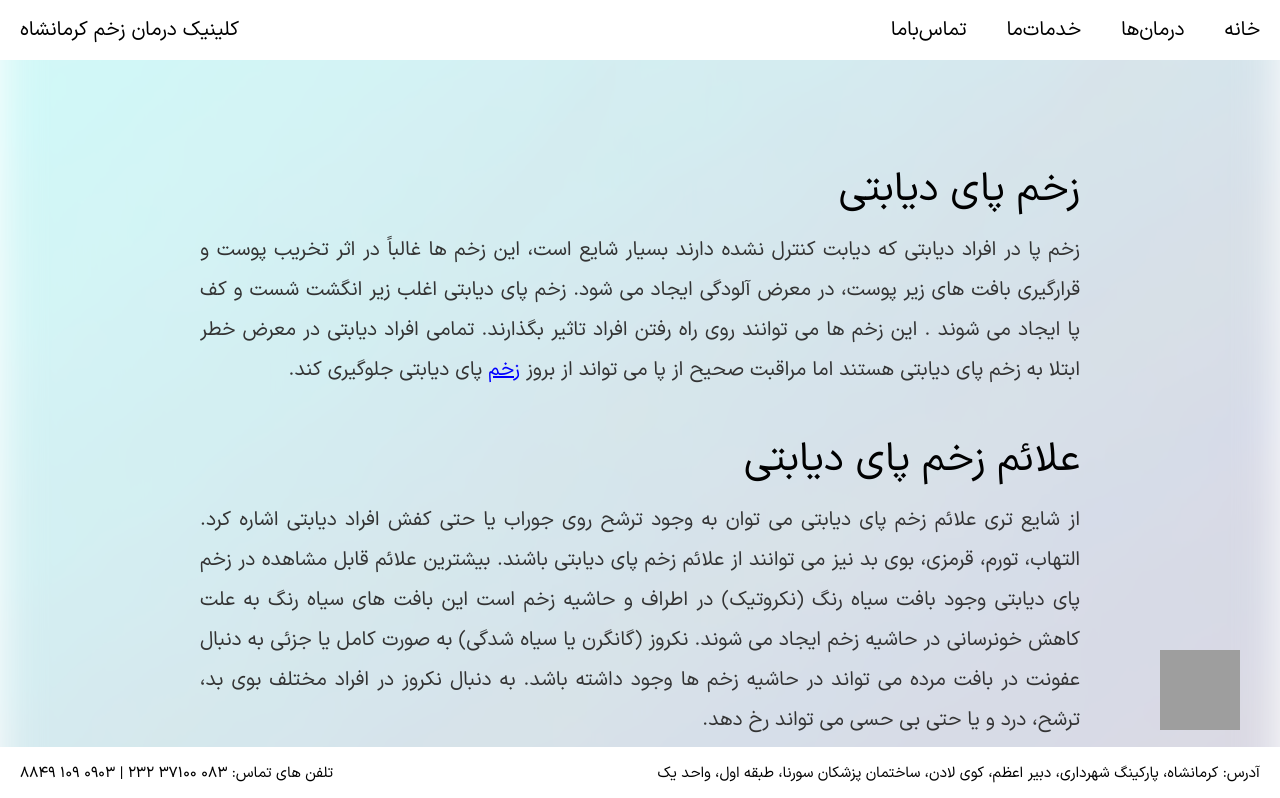
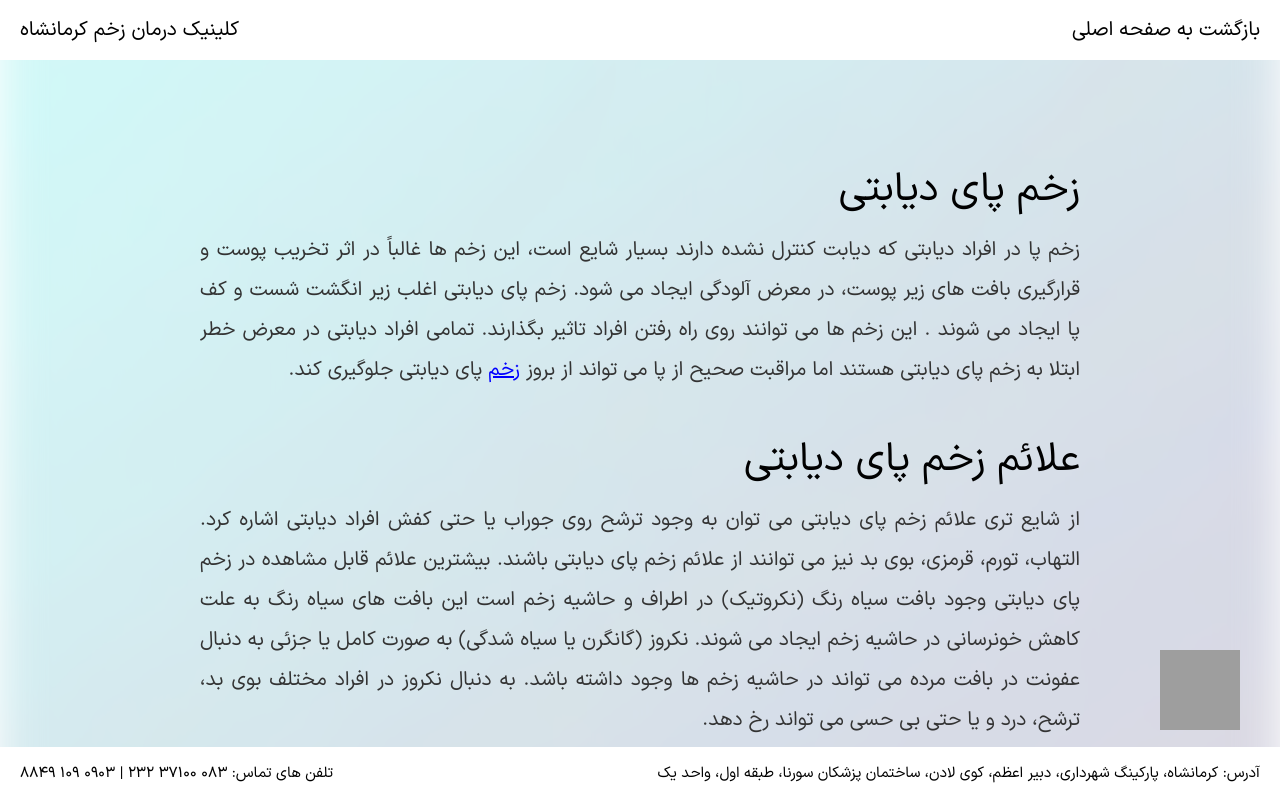
Before and after one commit to JalalHamed/rasouli-clinic, a React (Create React App) app: page /foot-injury in a window 1280 px wide. Shown: the top 798 px of the page. Built offline with nearby package versions, Linux system fonts and the light colour scheme; grey boxes are pictures that could not be loaded.

Commit message:
fix app bar in different pages

```diff
--- a/src/App.js
+++ b/src/App.js
@@ -6,7 +6,6 @@ import { useState, useEffect } from 'react';
 import Home from './pages/home/Home';
 import FootInjury from './pages/foot-injury/FootInjury';
 // Components
-import AppBar from './components/AppBar';
 import Loading from './components/Loading';
 // Styles
 import './app.scss';
@@ -25,7 +24,6 @@ export default function App() {
       {isLoading && <Loading />}
       <div style={{ display: isLoading ? 'none' : 'block' }}>
         <BrowserRouter>
-          <AppBar />
           <Routes>
             <Route path='/' element={<Home />} />
             <Route path='/foot-injury' element={<FootInjury />} />
--- a/src/components/AppBar.jsx
+++ b/src/components/AppBar.jsx
@@ -1,9 +1,15 @@
-// import { Link } from 'react-router-dom';
+import { Link } from 'react-router-dom';
 
-export default function AppBar() {
+export default function AppBar({ notMain }) {
   return (
     <nav>
       <ul>
+        {notMain ? (
+          <Link to='/'>
+            <li>بازگشت به صفحه اصلی</li>
+          </Link>
+        ) : (
+          <>
             <a href='#intro'>
               <li>خانه</li>
             </a>
@@ -16,6 +22,8 @@ export default function AppBar() {
             <a href='#connection'>
               <li>تماس‌با‌ما</li>
             </a>
+          </>
+        )}
       </ul>
       <span>کلینیک درمان زخم کرمانشاه</span>
     </nav>
--- a/src/pages/foot-injury/FootInjury.jsx
+++ b/src/pages/foot-injury/FootInjury.jsx
@@ -1,4 +1,5 @@
 // Components
+import AppBar from '../../components/AppBar';
 import GenerateImage from '../../components/GenerateImage';
 // Images
 import grade0 from '../../assets/imgs/foot-injury/0.jpg';
@@ -13,6 +14,7 @@ import Call from '../../components/Call';
 export default function FootInjury() {
   return (
     <>
+      <AppBar notMain />
       <div className='fj-bg-image' />
       <div className='fj-content'>
         <section>
--- a/src/pages/home/Home.jsx
+++ b/src/pages/home/Home.jsx
@@ -1,4 +1,5 @@
 // Components
+import AppBar from '../../components/AppBar';
 import Call from '../../components/Call';
 // Sections
 import Intro from './sections/Intro';
@@ -12,6 +13,7 @@ import './home.scss';
 export default function Home() {
   return (
     <>
+      <AppBar />
       <div className='home-bg-image' />
       <div className='home-content'>
         <Intro />
```
Lines whose indentation alone changed are shown as unchanged.
